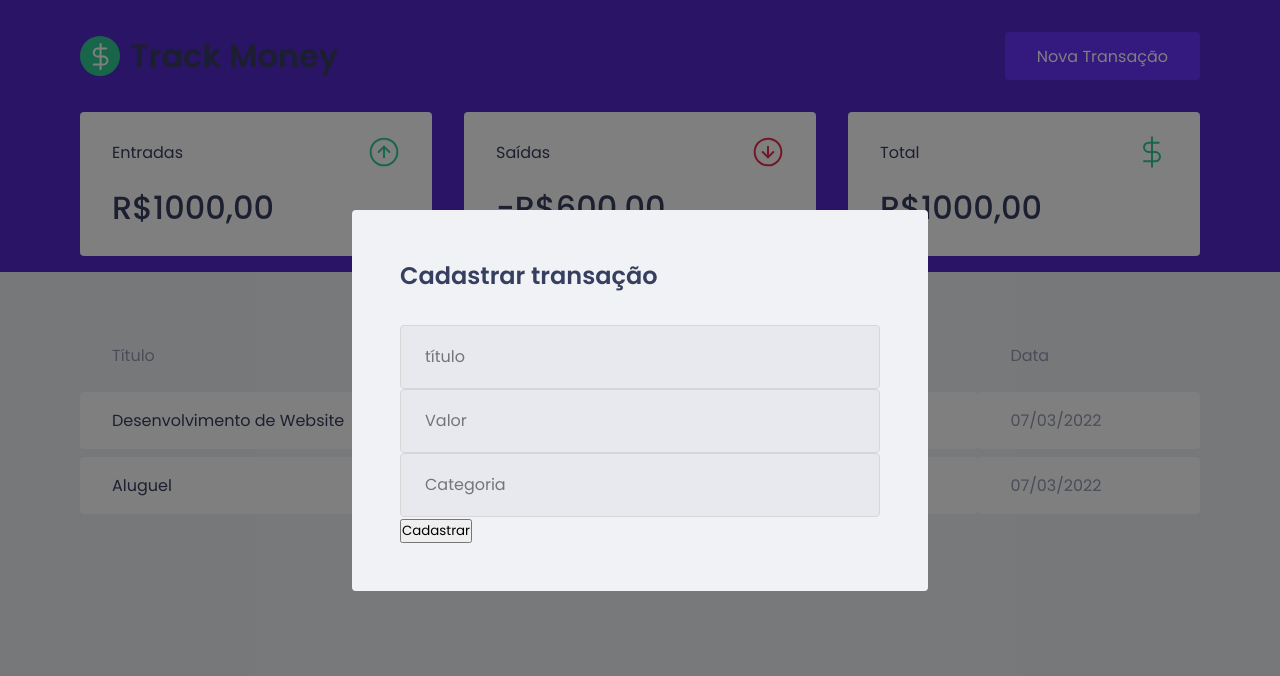
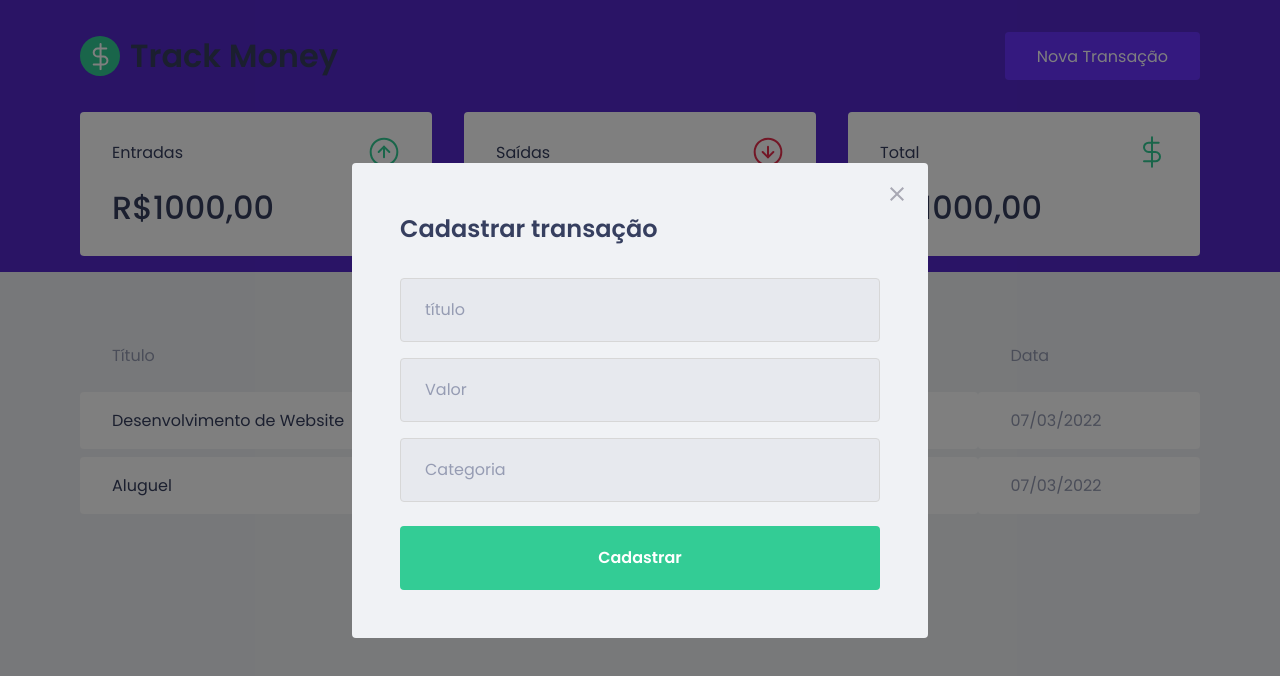
Before and after one commit to bylucaspaiva/ignite-reactjs, a React (Create React App) app: page / in a window 1280 px wide. Both pictures are taken after a click on the button "Nova Transação". Shown: the top 676 px of the page. Built offline with nearby package versions, Linux system fonts and the light colour scheme; no server answers; what miragejs would draw is missing.

Commit message:
style: finishing styling in modal

```diff
--- a/src/components/NewTransactionModal/index.tsx
+++ b/src/components/NewTransactionModal/index.tsx
@@ -1,5 +1,6 @@
 import Modal from 'react-modal'
 import  {Container} from './styles';
+import closeImg from '../../assets/close.svg'
 
 interface NewTransactionModalProps {
   isOpen: boolean,
@@ -14,6 +15,13 @@ export function NewTransactionModal ({isOpen, onRequestClose} : NewTransactionMo
         overlayClassName="react-modal-overlay"
         className="react-modal-content"
       >
+        <button
+          type="button"
+          onClick={onRequestClose}
+          className="react-modal-close"
+        >
+          <img src={closeImg} alt="fechar modal" />
+        </button>
         <Container>
           <h2>Cadastrar transação</h2>
           <input
--- a/src/components/NewTransactionModal/styles.ts
+++ b/src/components/NewTransactionModal/styles.ts
@@ -18,5 +18,31 @@ export const Container = styled.form`
 
     font-weight: 400;
     font-size: 1rem;
+
+    &::placeholder {
+      color: var(--text-body);
+    }
+
+    & + input {
+      margin-top: 1rem;
+    }
+  }
+
+  button[type="submit"] {
+      width: 100%;
+      padding: 0 1.5rem;
+      height: 4rem;
+      background: var(--green);
+      color: #fff;
+      border-radius: 0.25rem;
+      border: 0;
+      font-size: 1rem;
+      margin-top: 1.5rem;
+      font-weight: 600;
+
+      transition: filter 0.2s;
+      &:hover {
+        filter: brightness(0.9);
+      }
   }
 `
--- a/src/styles/global.ts
+++ b/src/styles/global.ts
@@ -75,4 +75,12 @@ export const GlobalStyle = createGlobalStyle`
     position: relative;
     border-radius: 0.25rem;
   }
+
+  .react-modal-close {
+    position: absolute;
+    right: 1.5rem;
+    top: 1.5rem;
+    border: 0;
+    background: transparent;
+  }
 `
```
